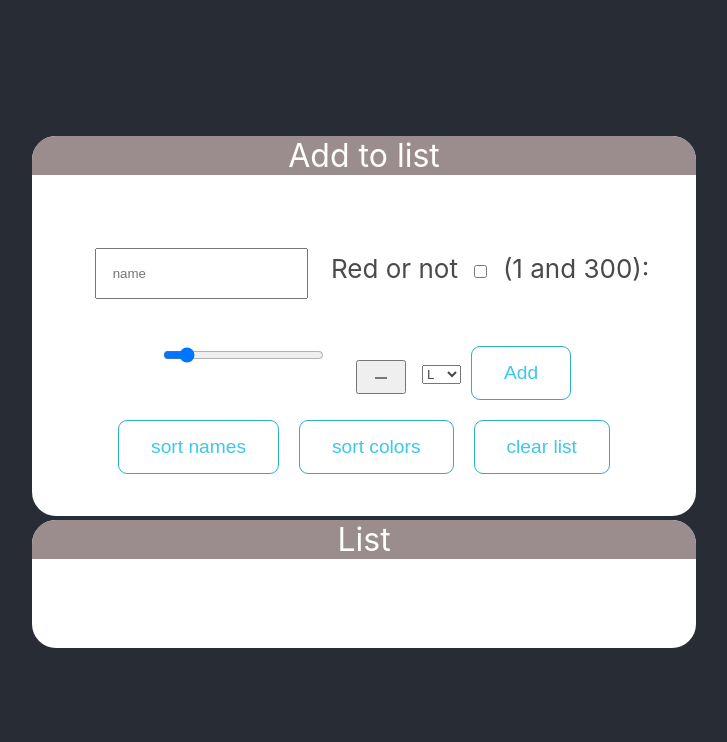
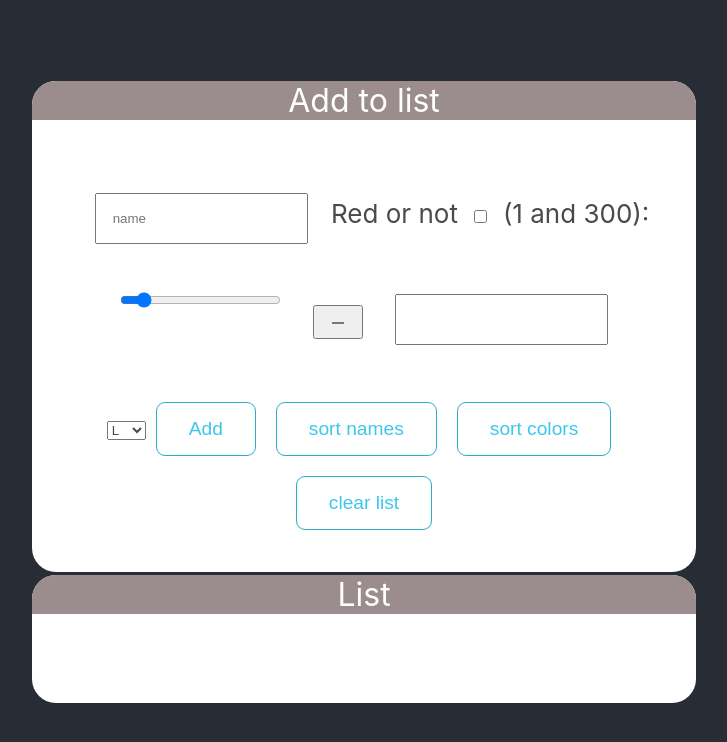
Before and after one commit to brokenfingers/reactjs_bit, a React (Create React App) app: page / in a window 1280 px wide. Shown: the top 742 px of the page, without its empty margins (276-1003 px from the left). Built offline with nearby package versions, Linux system fonts and the light colour scheme.

Commit message:
sum count

```diff
--- a/src/App.jsx
+++ b/src/App.jsx
@@ -12,6 +12,12 @@ function App() {
     const [selected, setSelected] = useState('l');
     const [checked, setChecked] = useState(false);
     const [range, setRange] = useState(0);
+    const [count, setCount] = useState('');
+    const [count2, setCount2] = useState('');
+
+    const handleCount = (e) => {
+        setCount(e.target.value);
+    };
 
     const handleRange = (e) => {
         setRange(e.target.value);
@@ -35,6 +41,8 @@ function App() {
 
     useEffect(() => {
         if (editItem) {
+            setCount2(editItem.count);
+            setCount('');
             setSelected(editItem.selected);
             setRange(editItem.range);
             setChecked(editItem.checked);
@@ -60,6 +68,7 @@ function App() {
                               selected,
                               checked,
                               range,
+                              count: +count2 + +count,
                               id: editItem.id,
                           }
                         : d
@@ -75,11 +84,15 @@ function App() {
                     selected,
                     checked,
                     range,
+                    count,
                     id: rand(10000, 99000),
                 },
             ]);
         }
-
+        setCount('');
+        setCount2('');
+        setRange(0);
+        setSelected('');
         setNameState('');
         setColorState('#ffffff');
     };
@@ -131,6 +144,8 @@ function App() {
                         type="color"
                         value={nameColor}
                     />
+                    <input type="text" onChange={handleCount} value={count} />
+                    <h3>{count2}</h3>
                     <select value={selected} onChange={handleChange}>
                         <option value=""></option>
                         <option value="m">M</option>
--- a/src/Components/016/ListItem.jsx
+++ b/src/Components/016/ListItem.jsx
@@ -11,8 +11,10 @@ function ListItem({ itm, listNr, setClickedId, setEditItem }) {
         <div style={{ backgroundColor: itm.nameColor }}>
             {listNr}{' '}
             <span style={{ color: itm.checked ? 'red' : 'black' }}>
-                {itm.nameState} {itm.range}
+                {itm.nameState}
             </span>{' '}
+            {itm.range}
+            <h2>{itm.count}</h2>
             {itm.selected}
             <button onClick={setId}>Trinti</button>
             <button onClick={handleEditObj}>Redaguoti</button>
```
